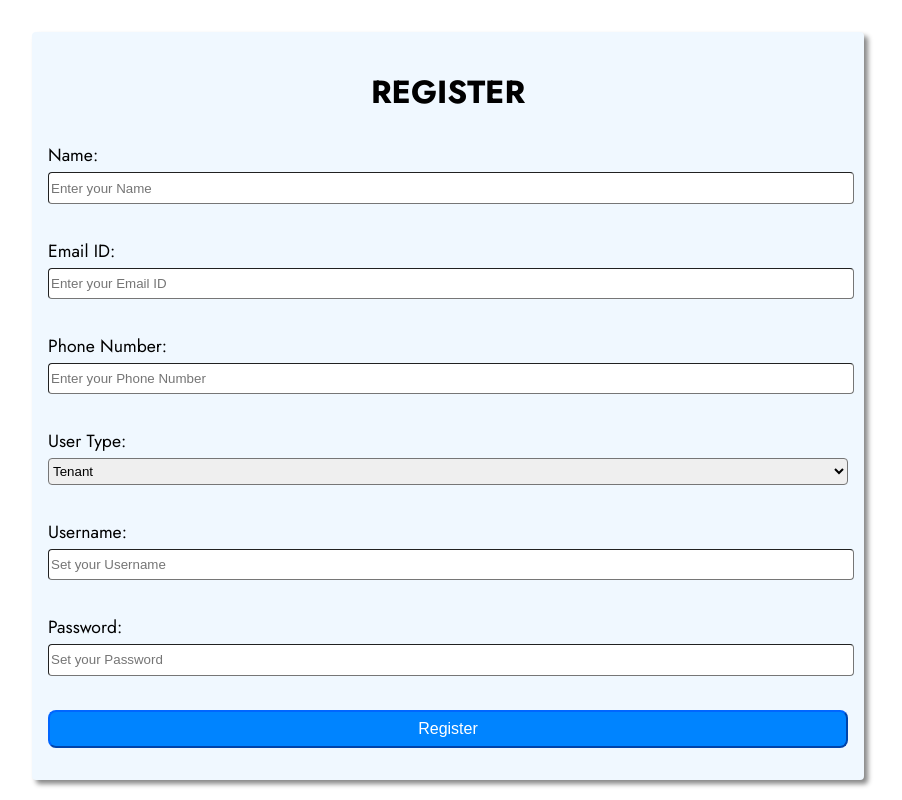
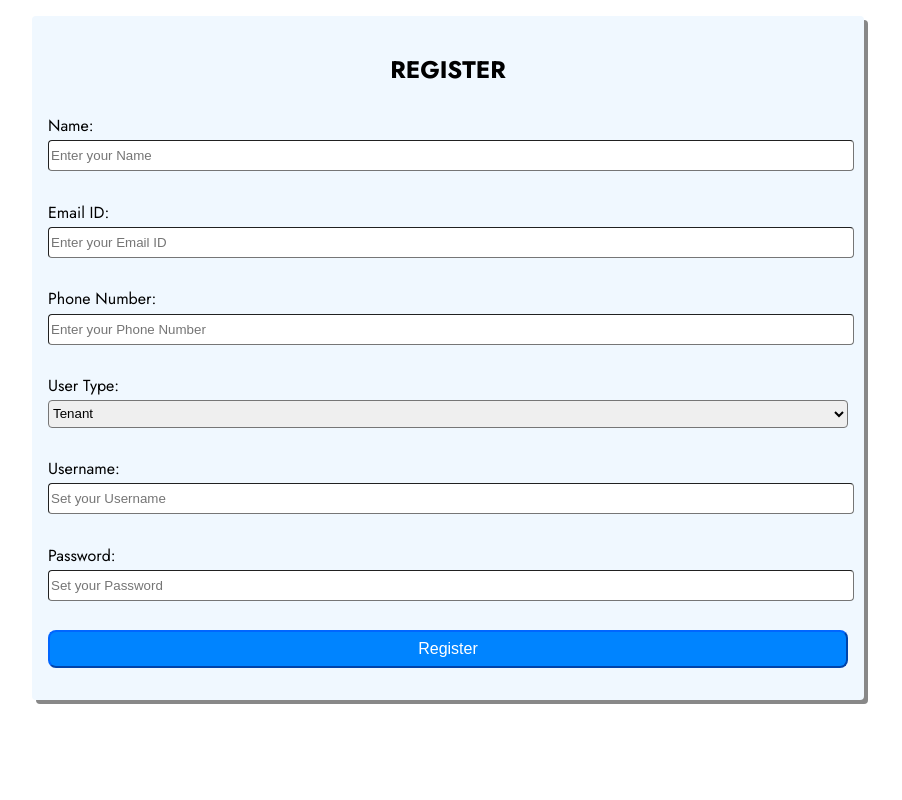
Before and after one commit to SharveshGuru/Happy-Estates, a React (Create React App) app in the folder reactapp/: page /register in a window 1280 px wide. Shown: the whole page, without its empty margins (192-1094 px from the left). Built offline with nearby package versions, Linux system fonts and the light colour scheme.

Commit message:
styles update

```diff
--- a/reactapp/package.json
+++ b/reactapp/package.json
@@ -14,7 +14,7 @@
     "web-vitals": "^2.1.4"
   },
   "scripts": {
-    "start": "react-scripts start",
+    "start": "PORT=8081 react-scripts start",
     "build": "react-scripts build",
     "test": "react-scripts test",
     "eject": "react-scripts eject"
--- a/reactapp/src/components/Login/Login.jsx
+++ b/reactapp/src/components/Login/Login.jsx
@@ -25,7 +25,7 @@ const Login = () => {
   };
   return (
     <div className={styles.logincontainer}>
-      <h1 className={styles.heading}>Login</h1>
+      <h2 className={styles.heading}>Login</h2>
       <form className={styles.form} onSubmit={handleSubmit}>
         <label className={styles.formlabel}>Username: </label>
         <input className={styles.forminput} onChange={handleChange} type="text" value={formData.username} name='username' placeholder='Set your Username' required></input>
--- a/reactapp/src/components/Register/Register.jsx
+++ b/reactapp/src/components/Register/Register.jsx
@@ -20,7 +20,7 @@ const Register = () => {
   };
   return (
     <div className={styles.registercontainer}>
-      <h1 className={styles.heading}>REGISTER</h1>
+      <h2 className={styles.heading}>REGISTER</h2>
       <br></br>
       <form className={styles.form} onSubmit={handleSubmit}>
         <label className={styles.formlabel}>Name: </label>
--- a/reactapp/src/components/Register/Register.module.css
+++ b/reactapp/src/components/Register/Register.module.css
@@ -1,6 +1,6 @@
 .registercontainer{
     margin: auto;
-    margin-top: 2rem;
+    margin-top: 1rem;
     display: flex;
     flex-direction: column;
     align-items: center;
@@ -8,7 +8,7 @@
     background-color: aliceblue;
     border-radius: .25rem;
     width: 50rem;
-    box-shadow: 0.25rem 0.25rem 0.3rem #888888;
+    box-shadow: 0.25rem 0.25rem  #888888;
     padding: 1rem 1rem 2rem 1rem ;
 
 }
@@ -22,8 +22,8 @@
     width: 100%;
     display: flex;
     flex-direction: column;
-    gap: 0.25rem;
-    font-size: 1.1rem;
+    gap: 0.2rem;
+    font-size: 1rem;
 }
 
 .forminput{
```
Also changed, not shown: 1 other file (tests, documents, lock files or other folders).
